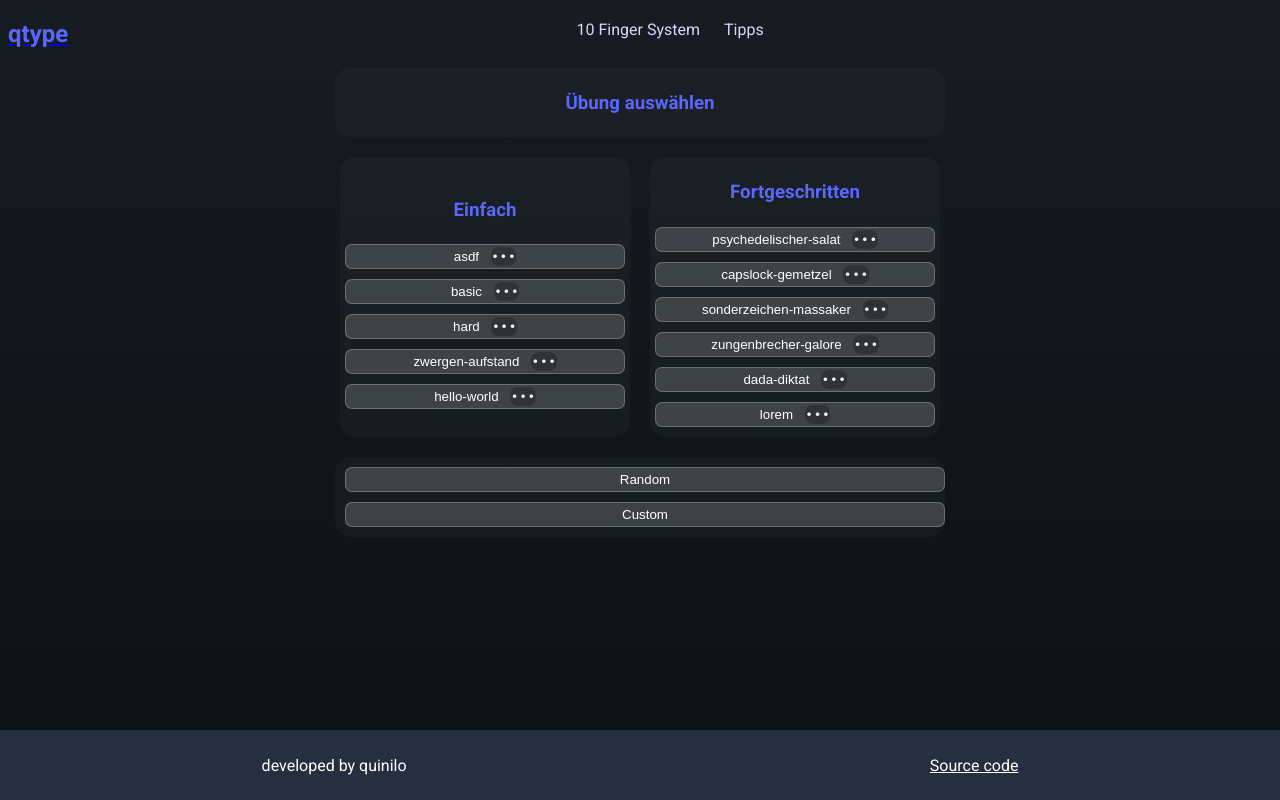
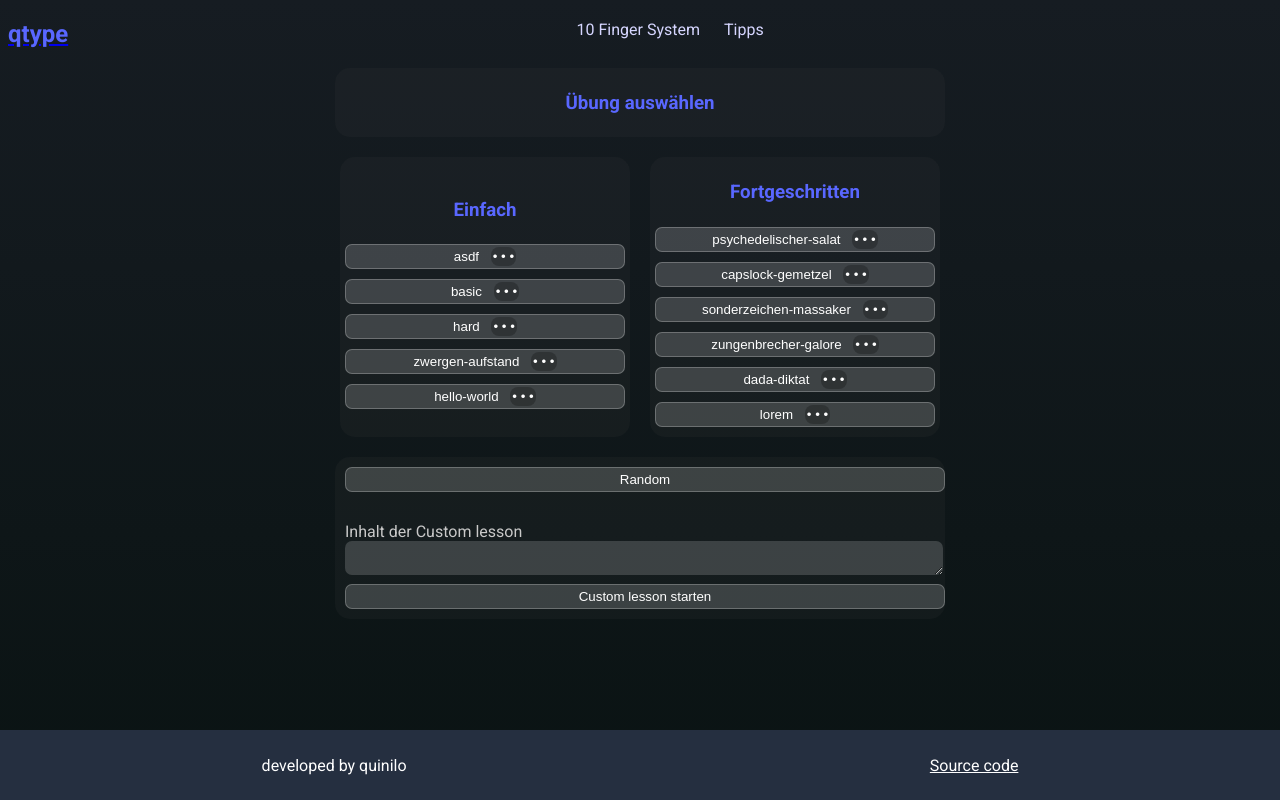
Before and after one commit to quinilo/qtype, a SvelteKit app: page /lesson in a window 1280 px wide. Built offline with nearby package versions, Linux system fonts and the light colour scheme.

Commit message:
Custom lesson feature

```diff
--- a/src/lib/assets/css/root.css
+++ b/src/lib/assets/css/root.css
@@ -69,6 +69,20 @@ h1, h2, h3 {
     text-align: center
 }
 
+textarea, select {
+    background-color: rgb(255 255 255 / 0.17);
+    border-radius: 7px;
+    border: 1px solid rgb(255 255 255 / 0.24);
+    width: 100%;
+    color: white;
+}
+
+textarea {
+    border: none;
+    width: 99%;
+    margin-inline: 5px;
+}
+
 hr {
     width: 100%;
     border-radius: 5px;
--- a/src/lib/component/lesson/Lesson.svelte
+++ b/src/lib/component/lesson/Lesson.svelte
@@ -7,6 +7,7 @@
 
     let {originalText = '', cookieId = ''} = $props();
 
+    // svelte-ignore state_referenced_locally
     let text = writable(originalText)
     let ended = writable(false)
     let started = writable(false)
--- a/src/routes/lesson/+page.svelte
+++ b/src/routes/lesson/+page.svelte
@@ -1,5 +1,5 @@
 <script>
-// @ts-nocheck
+    // @ts-nocheck
 
     import Lesson from "#lib/component/lesson/Lesson.svelte";
     import StarRating from "#lib/component/StarRating.svelte";
@@ -11,6 +11,11 @@
     let inLesson = writable(false)
     let content = writable("")
     let cookieId = writable("")
+
+    // svelte-ignore non_reactive_update
+    let customLessonContent
+    // svelte-ignore non_reactive_update
+    let timeBasedLessonMinutes
 
     let lessons = [
         {
@@ -81,7 +86,7 @@
         inLesson.set(true)
     }
 
-    function randomLesson() {
+    function generateRandomLesson(words) {
         /**
          * @type {any[]}
          */
@@ -99,12 +104,24 @@
             return pool[Math.floor(Math.random() * pool.length)];
         }
 
-        for (let i = 1; i <= 50; i++) {
+        for (let i = 1; i <= words; i++) {
             randomizedLesson = randomizedLesson + randomFromPool() + " "
         }
 
-        startLesson(randomizedLesson, "randomized")
+        return randomizedLesson
 
+    }
+
+    function randomLesson() {
+        startLesson(generateRandomLesson(50), "randomized")
+    }
+
+    function customLesson() {
+        startLesson(customLessonContent)
+    }
+
+    function timeBasedLesson() {
+        startLesson(generateRandomLesson(700), "time-based", timeBasedLessonMinutes)
     }
 
     async function restartLesson() {
@@ -143,7 +160,8 @@
                     {#each lessons as lesson}
                         {#if lesson.category === "easy"}
                             <button class="btn" onclick={() => {startLesson(lesson.content, lesson.name)}}>
-                                {lesson.name} <StarRating score={statsCookie.getCookie('lesson-' + lesson.name)}></StarRating>
+                                {lesson.name}
+                                <StarRating score={statsCookie.getCookie('lesson-' + lesson.name)}></StarRating>
                             </button>
                         {/if}
                     {/each}
@@ -154,7 +172,8 @@
                     {#each lessons as lesson}
                         {#if lesson.category === "hard"}
                             <button class="btn" onclick={() => {startLesson(lesson.content, lesson.name)}}>
-                                {lesson.name} <StarRating score={statsCookie.getCookie('lesson-' + lesson.name)}></StarRating>
+                                {lesson.name}
+                                <StarRating score={statsCookie.getCookie('lesson-' + lesson.name)}></StarRating>
                             </button>
                         {/if}
                     {/each}
@@ -164,7 +183,12 @@
 
             <div class="highlight">
                 <button class="btn" onclick={() => {randomLesson()}}>Random</button>
-                <button class="btn" onclick={() => {randomLesson()}}>Custom</button>
+
+                <div class="space"></div>
+
+                <label for="content">Inhalt der Custom lesson</label>
+                <textarea name="content" id="content" cols="30" rows="2" bind:value={customLessonContent}></textarea>
+                <button class="btn" onclick={() => {customLesson()}}>Custom lesson starten</button>
             </div>
         </section>
 
@@ -185,4 +209,20 @@
     .menu {
         width: 100%;
     }
+
+    select {
+        margin: 5px;
+        height: 25px;
+    }
+
+    label {
+        color: var(--secondary);
+        margin-left: 5px;
+        margin-top: 200px;
+    }
+
+    .space {
+        height: 5px;
+    }
+
 </style>
```
